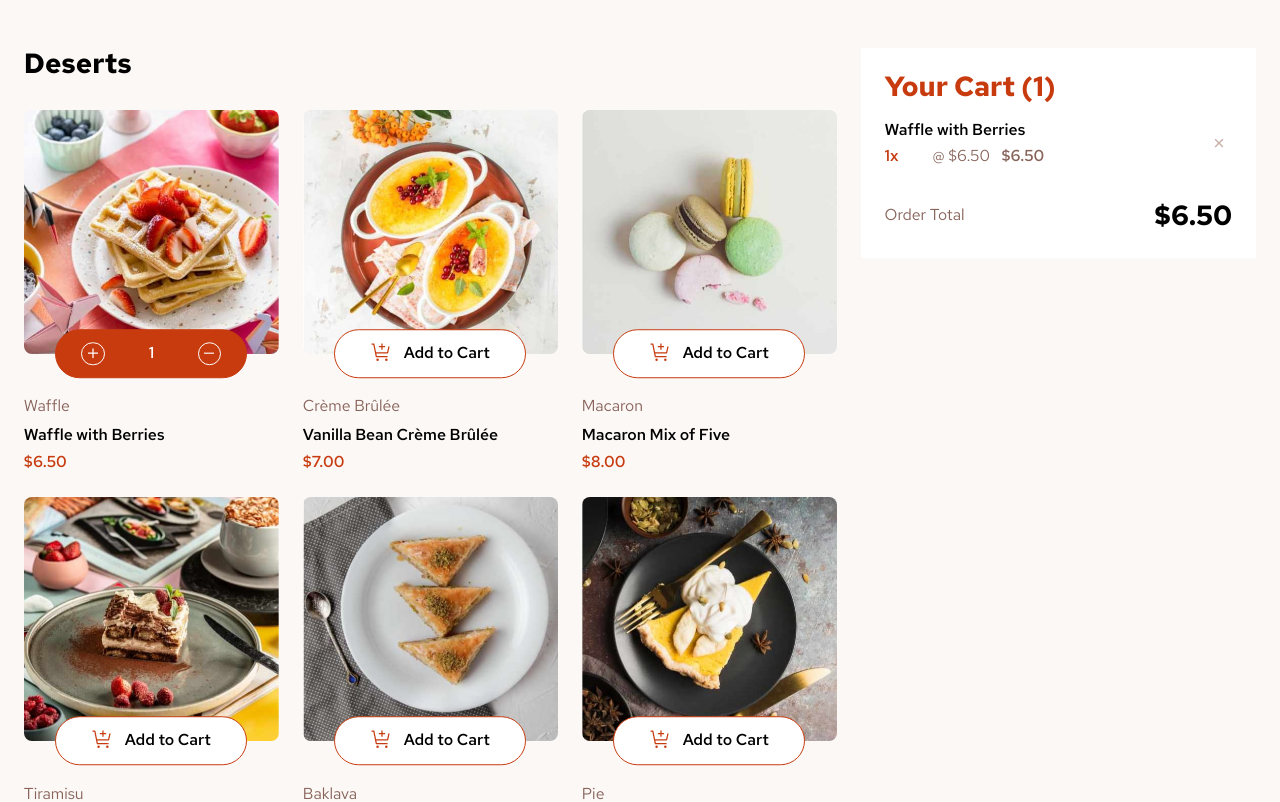
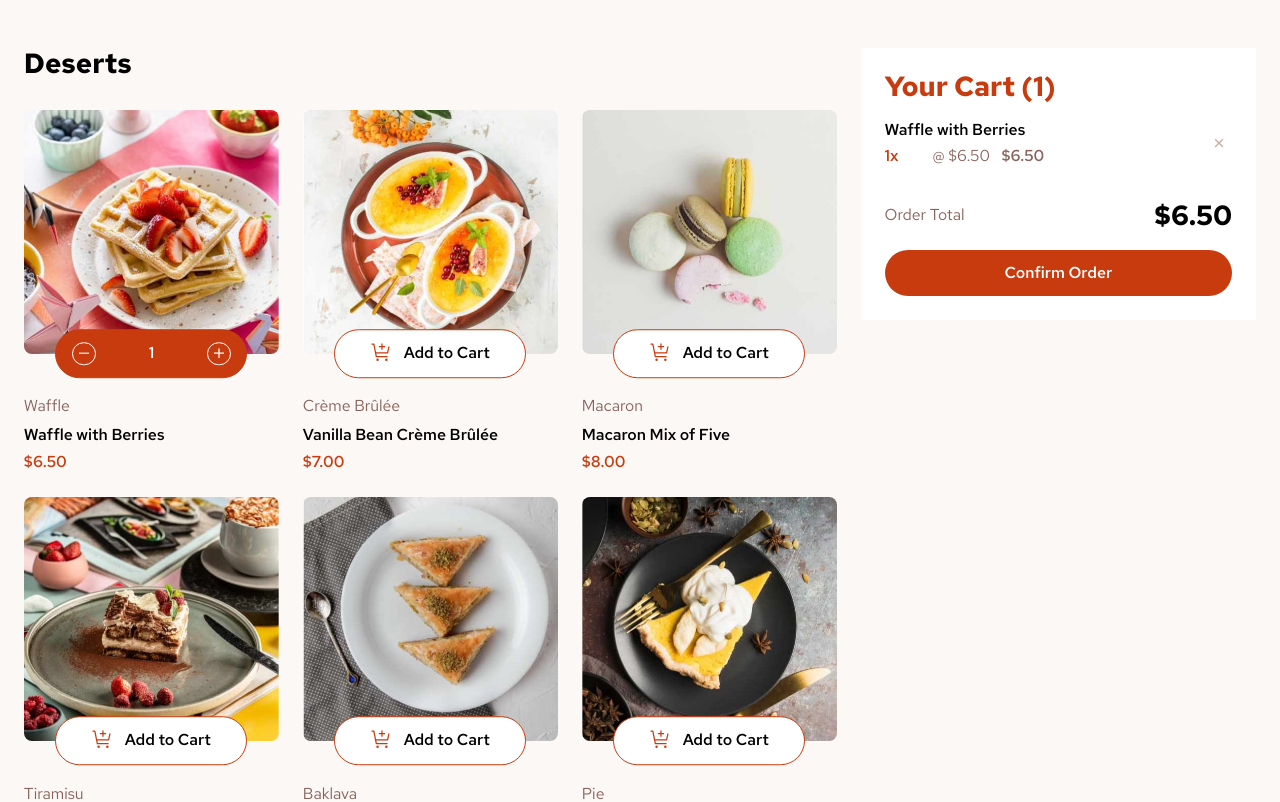
Before and after one commit to bdh-davidh/product-list-with-cart, an Angular app in the folder product-list-with-card/: page / in a window 1280 px wide. Shown: the top 802 px of the page. Built offline with nearby package versions, Linux system fonts and the light colour scheme.

Commit message:
everything works

```diff
--- a/product-list-with-card/src/app/app.component.html
+++ b/product-list-with-card/src/app/app.component.html
@@ -1,4 +1,4 @@
-<main >
+<main>
   <app-products />
 </main>
 <aside>
--- a/product-list-with-card/src/app/app.component.ts
+++ b/product-list-with-card/src/app/app.component.ts
@@ -1,4 +1,4 @@
-import { Component } from '@angular/core';
+import { Component, Input } from '@angular/core';
 import { RouterOutlet } from '@angular/router';
 import { ProductsComponent } from './products/products.component';
 import { CartComponent } from './cart/cart.component';
@@ -11,5 +11,5 @@ import { CartComponent } from './cart/cart.component';
   styleUrl: './app.component.css',
 })
 export class AppComponent {
-  title = 'Deserts';
+
 }
--- a/product-list-with-card/src/app/cart/cart.component.css
+++ b/product-list-with-card/src/app/cart/cart.component.css
@@ -65,7 +65,7 @@ svg {
   align-items: center;
   justify-content: space-between;
 
-.total {
+  .total {
     color: var(--clr-rose-500);
   }
 
@@ -76,3 +76,11 @@ svg {
     font-weight: 900;
   }
 }
+
+.confirm {
+  inline-size: 100%;
+  border-radius: 2rem;
+  font-weight: 600;
+  color: var(--clr-neutral-light);
+  background-color: var(--clr-red);
+}
--- a/product-list-with-card/src/app/cart/cart.component.html
+++ b/product-list-with-card/src/app/cart/cart.component.html
@@ -2,7 +2,7 @@
   class="box stack cart"
   style="--padding-block: var(--space-m); --padding-inline: var(--space-m)"
 >
-  <h2>Your Cart ({{ desertsService.itemsInCart().length }})</h2>
+  <h2>Your Cart ({{ desertsService.numberOfItemsInCart() }})</h2>
   @if (desertsService.cartIsEmpty()) {
     <svg
       xmlns="http://www.w3.org/2000/svg"
@@ -100,5 +100,6 @@
         desertsService.grandTotal() | currency: "USD"
       }}</span>
     </p>
+    <button class="box confirm" style="--padding-block: var(--space-xs);" (click)="handleConfirm()">Confirm Order</button>
   }
 </div>
--- a/product-list-with-card/src/app/cart/cart.component.ts
+++ b/product-list-with-card/src/app/cart/cart.component.ts
@@ -1,4 +1,4 @@
-import { Component } from '@angular/core';
+import { Component, Output, EventEmitter } from '@angular/core';
 import { CurrencyPipe } from '@angular/common';
 import { DesertsService } from '../deserts.service';
 
@@ -10,13 +10,19 @@ import { DesertsService } from '../deserts.service';
   styleUrl: './cart.component.css',
 })
 export class CartComponent {
+  @Output() dialogIsOpen: EventEmitter<boolean> = new EventEmitter<boolean>();
   desertsService;
 
   constructor(desertsService: DesertsService) {
     this.desertsService = desertsService;
   }
 
+
   handleRemove(event: any) {
-    this.desertsService.resetQuantity(event.target.closest(".cart-item"))
+    this.desertsService.resetQuantity(event.target.closest('.cart-item'));
+  }
+
+  handleConfirm() {
+    this.dialogIsOpen.emit(true);
   }
 }
--- a/product-list-with-card/src/app/deserts.service.ts
+++ b/product-list-with-card/src/app/deserts.service.ts
@@ -130,6 +130,12 @@ export class DesertsService {
     return this.itemsInCart().length <= 0;
   }
 
+  numberOfItemsInCart() {
+    return this.deserts.reduce((acc, cur) => {
+      return acc += cur.quantity;
+    }, 0)
+  }
+
   resetQuantity(item: any) {
     const itemName = item.querySelector('.name').textContent;
     this.deserts.map((item) => {
--- a/product-list-with-card/src/app/product/button/button.component.css
+++ b/product-list-with-card/src/app/product/button/button.component.css
@@ -4,7 +4,7 @@
   margin-inline: auto;
   border: 1px solid var(--clr-red);
   border-radius: 99999px;
-  justify-content: space-around;
+  justify-content: space-between;
   gap: var(--space-xs);
   font-weight: 600;
   text-align: center;
--- a/product-list-with-card/src/app/product/button/button.component.html
+++ b/product-list-with-card/src/app/product/button/button.component.html
@@ -5,34 +5,19 @@
   "
 >
   @if (inCart()) {
-    <button class="adjust-quantity" (click)="increment()">
-      <svg
-        xmlns="http://www.w3.org/2000/svg"
-        width="10"
-        height="10"
-        fill="none"
-        viewBox="0 0 10 10"
-      >
-        <path
-          fill="#fff"
-          d="M10 4.375H5.625V0h-1.25v4.375H0v1.25h4.375V10h1.25V5.625H10v-1.25Z"
-        />
-      </svg>
-      <span class="visually-hidden">Add {{ product.name }}</span>
-    </button>
+  <button class="adjust-quantity" (click)="decrement()">
+    <svg xmlns="http://www.w3.org/2000/svg" width="10" height="2" fill="none" viewBox="0 0 10 2">
+      <path fill="#fff" d="M0 .375h10v1.25H0V.375Z" />
+    </svg>
+    <span class="visually-hidden">Remove {{ product.name }}</span>
+  </button>
     <span class="quantity">{{ product.quantity }}</span>
-    <button class="adjust-quantity" (click)="decrement()">
-      <svg
-        xmlns="http://www.w3.org/2000/svg"
-        width="10"
-        height="2"
-        fill="none"
-        viewBox="0 0 10 2"
-      >
-        <path fill="#fff" d="M0 .375h10v1.25H0V.375Z" />
-      </svg>
-      <span class="visually-hidden">Remove {{ product.name }}</span>
-    </button>
+      <button class="adjust-quantity" (click)="increment()">
+        <svg xmlns="http://www.w3.org/2000/svg" width="10" height="10" fill="none" viewBox="0 0 10 10">
+          <path fill="#fff" d="M10 4.375H5.625V0h-1.25v4.375H0v1.25h4.375V10h1.25V5.625H10v-1.25Z" />
+        </svg>
+        <span class="visually-hidden">Add {{ product.name }}</span>
+      </button>
   } @else {
     <button class="initial" (click)="increment()">
       <svg
```
Also changed, not shown: 1 other file (tests, documents, lock files or other folders).
